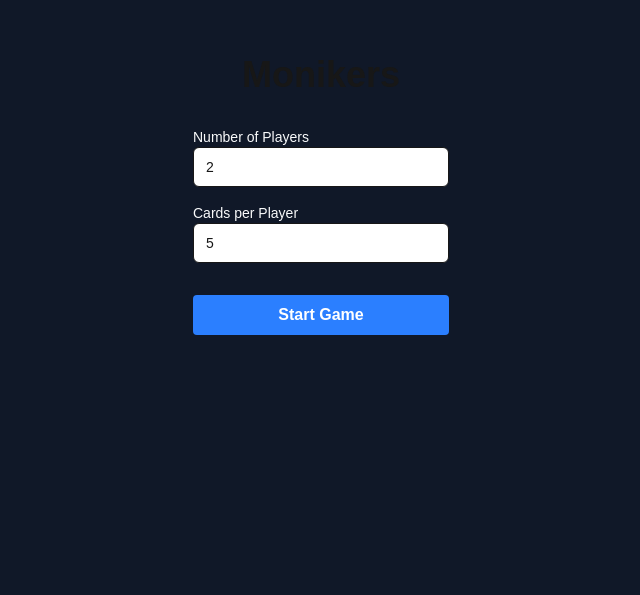
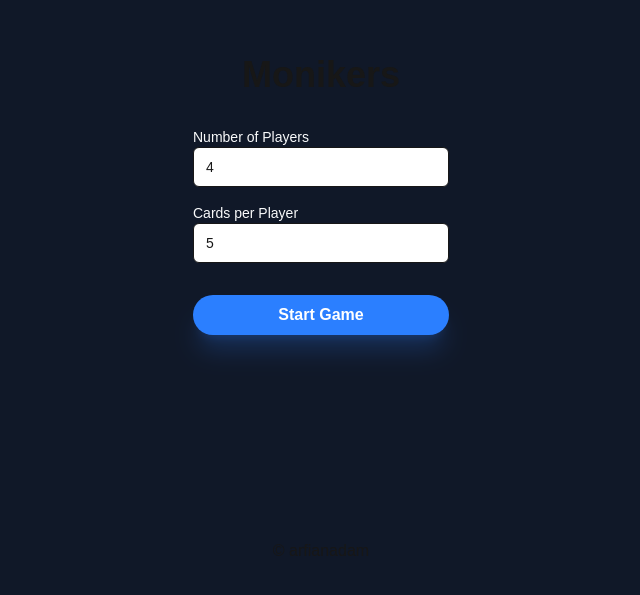
Before and after one commit to h7mei/monikers, a Next.js app: page / in a window 1280 px wide. Shown: the part 205-800 px from the top of the page, without its empty margins (319-959 px from the left). Built offline with nearby package versions, Linux system fonts and the light colour scheme.

Commit message:
style: enhance button styles across multiple screens for improved UI consistency

```diff
--- a/src/components/CardSelectionScreen.tsx
+++ b/src/components/CardSelectionScreen.tsx
@@ -78,13 +78,15 @@ export default function CardSelectionScreen({
         ))}
       </div>
       {selectedCards.length === cardsPerPlayer && (
-        <button
-          className="bg-blue-500 hover:bg-blue-700 text-white font-bold py-2 px-4 rounded fixed bottom-4 right-4 cursor-pointer"
-          onClick={handleNextPlayer}
-          disabled={selectedCards.length !== cardsPerPlayer}
-        >
-          {currentPlayer < players ? 'Next Player' : 'Start Game'}
-        </button>
+        <div className="bg-gradient-to-t from-gray-950 from-25% to-gray-900/0 p-14 w-full fixed bottom-0 flex justify-center">
+          <button
+            className="bg-blue-500 hover:bg-blue-700 text-white font-bold py-2 px-4 rounded-full cursor-pointer shadow-xl shadow-blue-500/20"
+            onClick={handleNextPlayer}
+            disabled={selectedCards.length !== cardsPerPlayer}
+          >
+            {currentPlayer < players ? 'Next Player' : 'Done'}
+          </button>
+        </div>
       )}
     </div>
   );
--- a/src/components/GameScreen.tsx
+++ b/src/components/GameScreen.tsx
@@ -125,7 +125,7 @@ export default function GameScreen({ initialCards, onGameEnd }: Props) {
         </h1>
         <button
           onClick={startRound}
-          className="bg-blue-500 hover:bg-blue-700 text-white font-bold py-4 px-8 rounded-full text-2xl"
+          className="bg-blue-500 hover:bg-blue-700 text-white font-bold py-4 px-8 rounded-full text-2xl cursor-pointer shadow-xl shadow-blue-500/20"
         >
           Start Round
         </button>
@@ -146,13 +146,13 @@ export default function GameScreen({ initialCards, onGameEnd }: Props) {
         <button
           onClick={handleSkip}
           disabled={skipped}
-          className="bg-gray-500 hover:bg-gray-700 text-white font-bold py-2 px-4 rounded disabled:opacity-50"
+          className="bg-gray-500 hover:bg-gray-700 text-white font-bold py-2 px-4 rounded-full disabled:opacity-50"
         >
           Skip
         </button>
         <button
           onClick={handleGuess}
-          className="bg-green-500 hover:bg-green-700 text-white font-bold py-2 px-4 rounded"
+          className="bg-green-500 hover:bg-green-700 text-white font-bold py-2 px-4 rounded-full shadow-xl shadow-green-500/20"
         >
           Guessed
         </button>
--- a/src/components/ScoreScreen.tsx
+++ b/src/components/ScoreScreen.tsx
@@ -37,7 +37,7 @@ export default function ScoreScreen({ scores, onPlayAgain }: Props) {
       </div>
       <button
         onClick={onPlayAgain}
-        className="mt-8 bg-blue-500 hover:bg-blue-700 text-white font-bold py-4 px-8 rounded-full text-2xl"
+        className="mt-8 bg-blue-500 hover:bg-blue-700 text-white font-bold py-4 px-8 rounded-full text-2xl shadow-xl shadow-blue-500/20"
       >
         Play Again
       </button>
--- a/src/components/SetupScreen.tsx
+++ b/src/components/SetupScreen.tsx
@@ -8,7 +8,7 @@ interface Props {
 }
 
 export default function SetupScreen({ onStartGame }: Props) {
-  const [players, setPlayers] = useState(2);
+  const [players, setPlayers] = useState(4);
   const [cards, setCards] = useState(5);
 
   return (
@@ -46,12 +46,13 @@ export default function SetupScreen({ onStartGame }: Props) {
           />
         </div>
         <button
-          className="w-full bg-blue-500 hover:bg-blue-700 text-white font-bold py-2 px-4 rounded"
+          className="w-full bg-blue-500 hover:bg-blue-700 text-white font-bold py-2 px-4 rounded-full shadow-xl shadow-blue-500/20"
           onClick={() => onStartGame(players, cards)}
         >
           Start Game
         </button>
       </div>
+      <div className="fixed bottom-8">© arfianadam</div>
     </div>
   );
 }
--- a/src/components/ui/input.tsx
+++ b/src/components/ui/input.tsx
@@ -12,7 +12,7 @@ const Input = React.forwardRef<
     <input
       type={type}
       className={cn(
-        'flex h-10 w-full rounded-md border border-input bg-background px-3 py-2 text-sm ring-offset-background file:border-0 file:bg-transparent file:text-sm file:font-medium placeholder:text-muted-foreground focus-visible:outline-none focus-visible:ring-2 focus-visible:ring-ring focus-visible:ring-offset-2 disabled:cursor-not-allowed disabled:opacity-50',
+        'flex h-10 w-full rounded-md border bg-background px-3 py-2 text-sm ring-offset-background file:border-0 file:bg-transparent file:text-sm file:font-medium placeholder:text-muted-foreground focus-visible:outline-none focus-visible:ring-2 focus-visible:ring-ring focus-visible:ring-offset-2 disabled:cursor-not-allowed disabled:opacity-50',
         className
       )}
       ref={ref}
```
